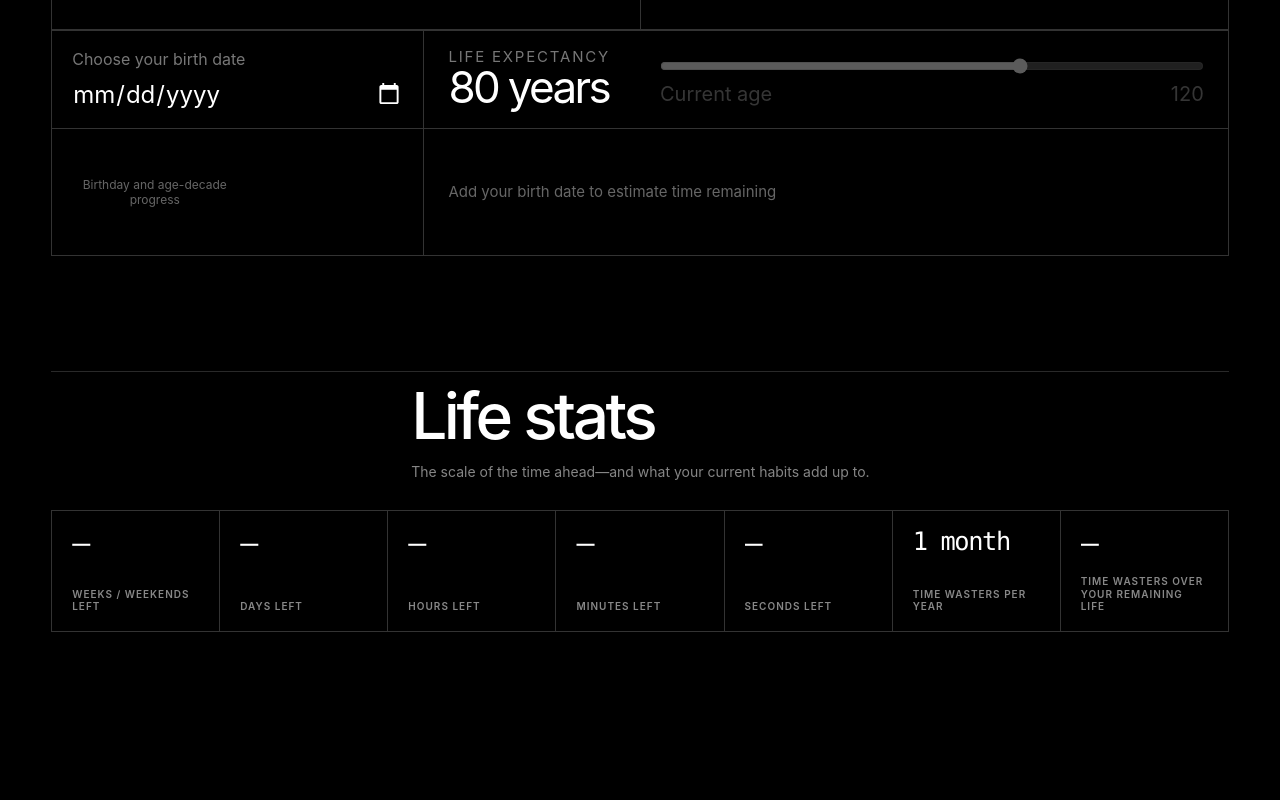
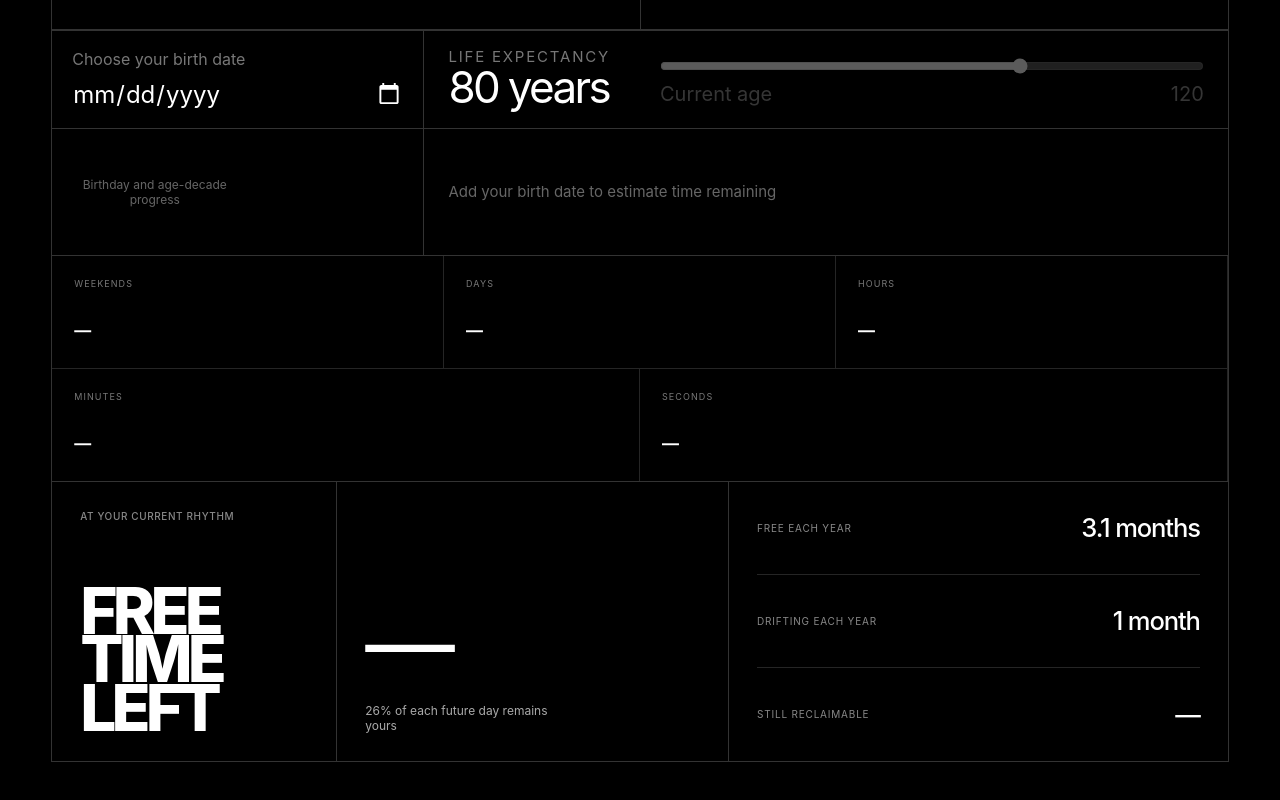
Before and after one commit to facubaratta/time, a React (Vite) app: page / in a window 1280 px wide. Shown: the part 1368-2168 px from the top of the page. Before the commit the page ends 2040 px from the top, so only its background shows below. Built offline with nearby package versions, Linux system fonts and the light colour scheme.

Commit message:
Present life statistics around free time

```diff
--- a/src/components/SectionHeader.tsx
+++ /dev/null
@@ -1,46 +0,0 @@
-type Props = {
-  title: string
-  description: string
-}
-
-function SectionHeader({ title, description }: Props) {
-  return (
-    <header
-      style={{
-        marginBottom: 28,
-        paddingTop: 14,
-        borderTop: "1px solid var(--line)",
-      }}
-    >
-      <div
-        className="section-header__content"
-        style={{ marginLeft: "var(--section-indent, min(35%, 360px))" }}
-      >
-        <h2
-          style={{
-            margin: 0,
-            fontSize: "clamp(34px, 5vw, 70px)",
-            fontWeight: 450,
-            letterSpacing: "-0.055em",
-            lineHeight: 0.95,
-          }}
-        >
-          {title}
-        </h2>
-        <p
-          style={{
-            maxWidth: 460,
-            margin: "14px 0 0",
-            color: "var(--muted)",
-            fontSize: 14,
-            lineHeight: 1.5,
-          }}
-        >
-          {description}
-        </p>
-      </div>
-    </header>
-  )
-}
-
-export default SectionHeader
--- a/src/components/stats/LifeStats.tsx
+++ b/src/components/stats/LifeStats.tsx
@@ -2,11 +2,11 @@ import { useMemo } from "react";
 import { DAY, HOUR, MINUTE, WEEK } from "../../time";
 import useNow from "../../useNow";
 import {
+  DAY_HOURS,
   calculateDailyTotals,
   formatAnnualDuration,
 } from "../daily/dailyTimeUtils";
 import { birthdayInYear, getAge, parseBirthDate } from "../life/lifeProgress";
-import SectionHeader from "../SectionHeader";
 import { useTimeStore } from "../../timeStore";
 import "./stats.css";
 
@@ -34,31 +34,23 @@ function formatDuration(days: number) {
   return `${rounded} ${unit}`;
 }
 
-function Stat({
+function Counter({
   label,
   value,
-  suffix = "left",
 }: {
   label: string;
   value: number | string | null;
-  suffix?: string;
 }) {
-  const text =
-    typeof value === "number"
-      ? formatNumber(value)
-      : value === null
-        ? "—"
-        : value;
-  const fontSize = 140 / text.length;
-
   return (
-    <div className="life-stat">
-      <strong style={{ fontSize: `clamp(14px, ${fontSize}cqw, 30px)` }}>
-        {text}
+    <div className="life-counter">
+      <span>{label}</span>
+      <strong>
+        {value === null
+          ? "—"
+          : typeof value === "number"
+            ? formatNumber(value)
+            : value}
       </strong>
-      <span>
-        {label} {suffix}
-      </span>
     </div>
   );
 }
@@ -85,42 +77,68 @@ function LifeStats() {
     remaining === null
       ? null
       : (remaining / DAY) * (totals.wasted / 24);
+  const freeDaysAcrossRemainingLife =
+    remaining === null
+      ? null
+      : (remaining / DAY) * (totals.remaining / DAY_HOURS);
+  const remainingDays = remaining === null ? null : remaining / DAY;
+  const freeDayPercentage = Math.round(
+    (totals.remaining / DAY_HOURS) * 100,
+  );
 
   const remainingStats: Array<[string, number | null]> = [
-    ["Weeks / weekends", remaining === null ? null : remaining / WEEK],
-    ["Days", remaining === null ? null : remaining / DAY],
+    ["Weekends", remaining === null ? null : remaining / WEEK],
+    ["Days", remainingDays],
     ["Hours", remaining === null ? null : remaining / HOUR],
     ["Minutes", remaining === null ? null : remaining / MINUTE],
     ["Seconds", remaining === null ? null : remaining / 1000],
   ];
 
   return (
-    <section
-      aria-label="Life stats"
-      style={{ paddingTop: "clamp(64px, 9vw, 128px)" }}
-    >
-      <SectionHeader
-        title="Life stats"
-        description="The scale of the time ahead—and what your current habits add up to."
-      />
-      <div className="life-stats">
-        {remainingStats.map(([label, value]) => (
-          <Stat key={label} label={label} value={value} />
-        ))}
-        <Stat
-          label="Time wasters"
-          value={formatAnnualDuration(totals.wasted)}
-          suffix="per year"
-        />
-        <Stat
-          label="Time wasters"
-          value={
-            wastedDaysAcrossRemainingLife === null
-              ? null
-              : formatDuration(wastedDaysAcrossRemainingLife)
-          }
-          suffix="over your remaining life"
-        />
+    <section className="life-stats" aria-label="Life stats">
+      <div className="life-stats__time">
+        <div className="life-stats__counters">
+          {remainingStats.map(([label, value]) => (
+            <Counter key={label} label={label} value={value} />
+          ))}
+        </div>
+      </div>
+
+      <div className="life-stats__free">
+        <div className="life-stats__free-label">
+          <span>At your current rhythm</span>
+          <strong>
+            FREE
+            <br />
+            TIME LEFT
+          </strong>
+        </div>
+        <div className="life-stats__free-total">
+          <strong>
+            {freeDaysAcrossRemainingLife === null
+              ? "—"
+              : formatDuration(freeDaysAcrossRemainingLife)}
+          </strong>
+          <span>{freeDayPercentage}% of each future day remains yours</span>
+        </div>
+        <div className="life-stats__free-notes">
+          <div>
+            <span>Free each year</span>
+            <strong>{formatAnnualDuration(totals.remaining)}</strong>
+          </div>
+          <div>
+            <span>Drifting each year</span>
+            <strong>{formatAnnualDuration(totals.wasted)}</strong>
+          </div>
+          <div>
+            <span>Still reclaimable</span>
+            <strong>
+              {wastedDaysAcrossRemainingLife === null
+                ? "—"
+                : formatDuration(wastedDaysAcrossRemainingLife)}
+            </strong>
+          </div>
+        </div>
       </div>
     </section>
   );
--- a/src/components/stats/stats.css
+++ b/src/components/stats/stats.css
@@ -1,53 +1,185 @@
 .life-stats {
-  display: grid;
-  grid-template-columns: repeat(auto-fit, minmax(min(160px, 100%), 1fr));
-  gap: 1px;
-  border: 1px solid #333;
-  background: #333;
+  margin: 0;
+  padding: 0;
 }
 
-.life-stat {
+.life-stats__time {
+  border: 1px solid #333;
+  border-top: 0;
+  background: #000;
+}
+
+.life-stats__free-label > span {
+  color: #888;
+  font-size: 10px;
+  font-weight: 500;
+  letter-spacing: 0.06em;
+  text-transform: uppercase;
+}
+
+.life-stats__counters {
+  display: grid;
+  grid-template-columns: repeat(6, minmax(0, 1fr));
+  min-height: 156px;
+}
+
+.life-counter {
   min-width: 0;
-  padding: 18px 20px;
+  padding: 22px;
   display: flex;
   flex-direction: column;
   justify-content: space-between;
-  background: #000;
-  container-type: inline-size;
+  border-right: 1px solid #252525;
+  border-bottom: 1px solid #252525;
 }
 
-.life-stat strong {
-  display: block;
-  max-width: 100%;
-  overflow: hidden;
-  white-space: nowrap;
-  font-family:
-    ui-monospace, SFMono-Regular, Menlo, Monaco, Consolas, monospace;
-  font-variant-numeric: tabular-nums;
-  font-weight: 450;
-  letter-spacing: -0.055em;
-  line-height: 0.95;
+.life-counter:nth-child(-n + 3) {
+  grid-column: span 2;
 }
 
-.life-stat span {
-  display: block;
-  margin-top: 18px;
-  color: #888;
-  font-size: 10px;
-  font-weight: 600;
-  letter-spacing: 0.1em;
-  line-height: 1.25;
+.life-counter:nth-child(n + 4) {
+  grid-column: span 3;
+  border-bottom: 0;
+}
+
+.life-counter > span {
+  color: #777;
+  font-size: 9px;
+  letter-spacing: 0.12em;
   text-transform: uppercase;
 }
 
+.life-counter > strong {
+  margin-top: 24px;
+  overflow: hidden;
+  font-family:
+    ui-monospace, SFMono-Regular, Menlo, Monaco, Consolas, monospace;
+  font-size: clamp(17px, 2.2vw, 31px);
+  font-variant-numeric: tabular-nums;
+  font-weight: 450;
+  letter-spacing: -0.05em;
+  white-space: nowrap;
+}
+
+.life-stats__free {
+  display: grid;
+  grid-template-columns: minmax(220px, 0.8fr) minmax(280px, 1.1fr) minmax(0, 1.4fr);
+  min-height: 280px;
+  border: 1px solid #333;
+  border-top: 0;
+  background: #000;
+  color: #fff;
+}
+
+.life-stats__free-label,
+.life-stats__free-total,
+.life-stats__free-notes {
+  min-width: 0;
+  padding: 28px;
+}
+
+.life-stats__free-label {
+  display: flex;
+  flex-direction: column;
+  justify-content: space-between;
+  border-right: 1px solid #333;
+}
+
+.life-stats__free-label > strong {
+  font-size: clamp(38px, 5vw, 70px);
+  font-weight: 760;
+  letter-spacing: -0.075em;
+  line-height: 0.76;
+}
+
+.life-stats__free-total {
+  display: flex;
+  flex-direction: column;
+  justify-content: flex-end;
+  border-right: 1px solid #333;
+}
+
+.life-stats__free-total > strong {
+  font-size: clamp(48px, 7vw, 96px);
+  font-weight: 420;
+  letter-spacing: -0.08em;
+  line-height: 0.78;
+}
+
+.life-stats__free-total > span {
+  max-width: 28ch;
+  margin-top: 24px;
+  color: #aaa;
+  font-size: 12px;
+}
+
+.life-stats__free-notes {
+  display: grid;
+  grid-template-rows: repeat(3, 1fr);
+  padding-top: 0;
+  padding-bottom: 0;
+}
+
+.life-stats__free-notes > div {
+  display: flex;
+  align-items: center;
+  justify-content: space-between;
+  gap: 20px;
+  border-bottom: 1px solid #252525;
+}
+
+.life-stats__free-notes > div:last-child {
+  border-bottom: 0;
+}
+
+.life-stats__free-notes span {
+  color: #888;
+  font-size: 10px;
+  letter-spacing: 0.08em;
+  text-transform: uppercase;
+}
+
+.life-stats__free-notes strong {
+  font-size: clamp(17px, 2vw, 28px);
+  font-weight: 520;
+  letter-spacing: -0.045em;
+  text-align: right;
+}
+
 @media (max-width: 720px) {
-  .life-stats > :last-child {
+  .life-stats__free {
+    grid-template-columns: 1fr;
+  }
+
+  .life-stats__free-label,
+  .life-stats__free-total {
+    min-height: 190px;
+    border-right: 0;
+    border-bottom: 1px solid;
+  }
+
+  .life-stats__counters {
+    grid-template-columns: repeat(2, minmax(0, 1fr));
+  }
+
+  .life-counter,
+  .life-counter:nth-child(-n + 3),
+  .life-counter:nth-child(n + 4) {
+    grid-column: span 1;
+    border-bottom: 1px solid #252525;
+  }
+
+  .life-counter:last-child {
     grid-column: 1 / -1;
+    border-bottom: 0;
   }
 }
 
 @media (max-width: 420px) {
-  .life-stats {
-    grid-template-columns: repeat(2, minmax(0, 1fr));
+  .life-stats__free-label,
+  .life-stats__free-total,
+  .life-stats__free-notes {
+    padding-right: 18px;
+    padding-left: 18px;
   }
 }
--- a/src/styles.css
+++ b/src/styles.css
@@ -83,10 +83,6 @@ button {
     margin-top: 28px;
     margin-left: 0;
   }
-
-  .section-header__content {
-    --section-indent: 0;
-  }
 }
 
 @media (prefers-reduced-motion: reduce) {
```
